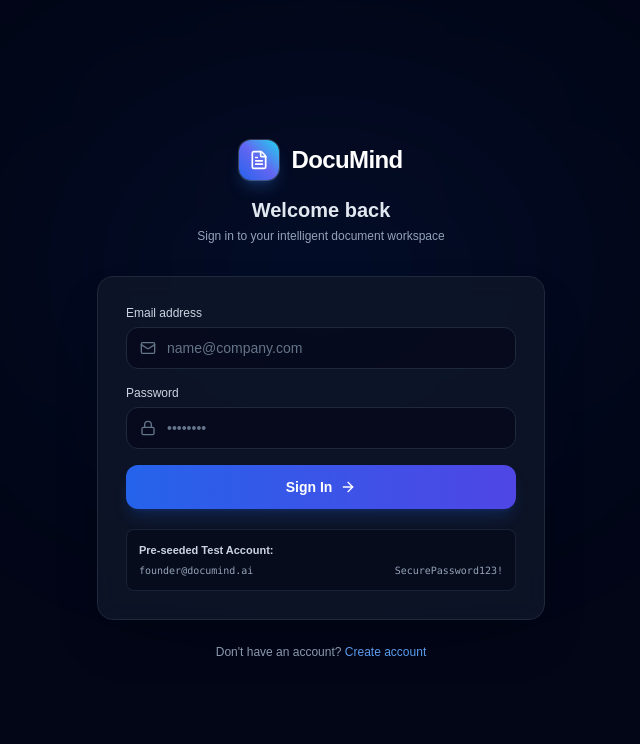
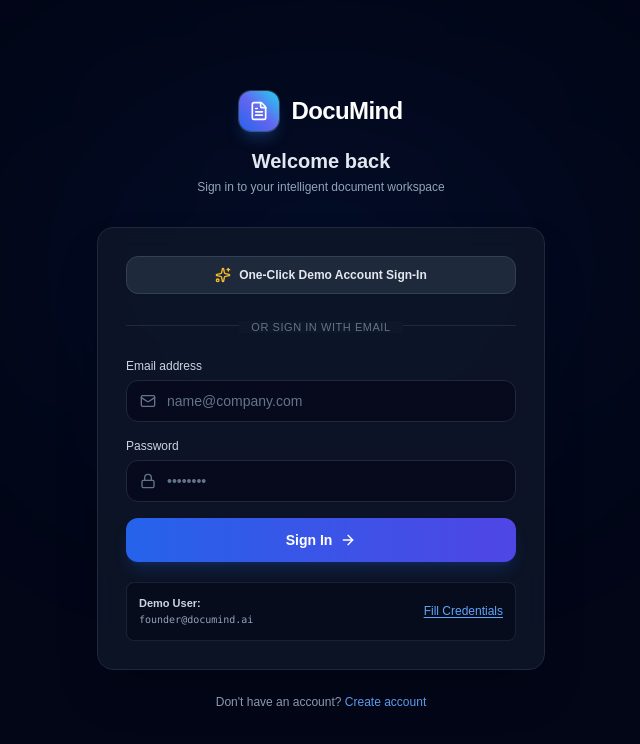
Before and after one commit to param7862989-ops/documind, a Next.js app in the folder frontend/: page /login in a window 1280 px wide. Shown: the top 744 px of the page, without its empty margins (319-959 px from the left). Built offline with nearby package versions, Linux system fonts and the light colour scheme.

Commit message:
feat: add one-click demo sign-in and strict authentication guard for dashboard

```diff
--- a/frontend/src/app/(auth)/login/page.tsx
+++ b/frontend/src/app/(auth)/login/page.tsx
@@ -3,7 +3,7 @@
 import { useState } from "react";
 import Link from "next/link";
 import { useRouter } from "next/navigation";
-import { FileText, Lock, Mail, ArrowRight, AlertCircle, Loader2 } from "lucide-react";
+import { FileText, Lock, Mail, ArrowRight, AlertCircle, Loader2, Sparkles } from "lucide-react";
 import { loginUser } from "@/lib/api";
 
 export default function LoginPage() {
@@ -13,17 +13,16 @@ export default function LoginPage() {
   const [loading, setLoading] = useState(false);
   const [error, setError] = useState<string | null>(null);
 
-  async function handleSubmit(e: React.FormEvent) {
-    e.preventDefault();
-    if (!email || !password) {
-      setError("Please fill in all fields.");
+  async function performLogin(loginEmail: string, loginPass: string) {
+    if (!loginEmail || !loginPass) {
+      setError("Please enter your email and password.");
       return;
     }
 
     try {
       setLoading(true);
       setError(null);
-      await loginUser(email, password);
+      await loginUser(loginEmail, loginPass);
       router.push("/dashboard");
     } catch (err: unknown) {
       const msg = err instanceof Error ? err.message : "Failed to sign in. Please verify your credentials.";
@@ -31,6 +30,17 @@ export default function LoginPage() {
     } finally {
       setLoading(false);
     }
+  }
+
+  function handleSubmit(e: React.FormEvent) {
+    e.preventDefault();
+    performLogin(email, password);
+  }
+
+  function handleDemoLogin() {
+    setEmail("founder@documind.ai");
+    setPassword("SecurePassword123!");
+    performLogin("founder@documind.ai", "SecurePassword123!");
   }
 
   return (
@@ -61,6 +71,26 @@ export default function LoginPage() {
               <span>{error}</span>
             </div>
           )}
+
+          {/* One-Click Demo Sign-in Button */}
+          <button
+            type="button"
+            onClick={handleDemoLogin}
+            disabled={loading}
+            className="w-full mb-5 py-2.5 px-4 rounded-xl bg-slate-800 hover:bg-slate-750 border border-slate-700 hover:border-slate-600 text-slate-200 text-xs font-semibold flex items-center justify-center space-x-2 transition shadow-sm"
+          >
+            <Sparkles className="w-4 h-4 text-amber-400" />
+            <span>One-Click Demo Account Sign-In</span>
+          </button>
+
+          <div className="relative mb-5 text-center">
+            <div className="absolute inset-0 flex items-center">
+              <div className="w-full border-t border-slate-800"></div>
+            </div>
+            <span className="relative bg-slate-900 px-3 text-[11px] uppercase tracking-wider text-slate-500">
+              Or sign in with email
+            </span>
+          </div>
 
           <form onSubmit={handleSubmit} className="space-y-4">
             <div>
@@ -114,13 +144,22 @@ export default function LoginPage() {
             </button>
           </form>
 
-          {/* Quick Demo Credentials */}
-          <div className="mt-5 p-3 rounded-lg bg-slate-950/50 border border-slate-800/80 text-[11px] text-slate-400">
-            <span className="font-semibold text-slate-300">Pre-seeded Test Account:</span>
-            <div className="mt-1 flex justify-between font-mono text-[10px] text-slate-400">
-              <span>founder@documind.ai</span>
-              <span>SecurePassword123!</span>
+          {/* Quick Demo Credentials Info */}
+          <div className="mt-5 p-3 rounded-lg bg-slate-950/50 border border-slate-800/80 text-[11px] text-slate-400 flex items-center justify-between">
+            <div>
+              <span className="font-semibold text-slate-300 block">Demo User:</span>
+              <span className="font-mono text-[10px] text-slate-400">founder@documind.ai</span>
             </div>
+            <button
+              type="button"
+              onClick={() => {
+                setEmail("founder@documind.ai");
+                setPassword("SecurePassword123!");
+              }}
+              className="text-xs text-blue-400 hover:text-blue-300 font-medium underline underline-offset-2"
+            >
+              Fill Credentials
+            </button>
           </div>
         </div>
 
--- a/frontend/src/app/dashboard/page.tsx
+++ b/frontend/src/app/dashboard/page.tsx
@@ -34,6 +34,7 @@ import {
   sendChatMessage,
   compareDocumentsList,
   clearAuthToken,
+  getAuthToken,
   User,
   DocumentItem,
   DocumentChunk,
@@ -48,6 +49,7 @@ export default function DashboardPage() {
   const [selectedDocIds, setSelectedDocIds] = useState<string[]>([]);
   const [messages, setMessages] = useState<Message[]>([]);
   const [inputValue, setInputValue] = useState("");
+  const [isAuthChecking, setIsAuthChecking] = useState(true);
   const [isUploading, setIsUploading] = useState(false);
   const [isSending, setIsSending] = useState(false);
   const [isComparing, setIsComparing] = useState(false);
@@ -73,13 +75,21 @@ export default function DashboardPage() {
   // Load User & Documents
   useEffect(() => {
     async function initDashboard() {
+      const token = getAuthToken();
+      if (!token) {
+        router.push("/login");
+        return;
+      }
+
       try {
         const u = await getCurrentUser();
         setUser(u);
         const docs = await getDocumentsList();
         setDocuments(docs);
+        setIsAuthChecking(false);
       } catch (err: unknown) {
         console.error("Dashboard init error:", err);
+        clearAuthToken();
         router.push("/login");
       }
     }
@@ -247,6 +257,17 @@ export default function DashboardPage() {
     "What are the payment and billing conditions?",
     "Identify any automatic renewal or indemnity terms."
   ];
+
+  if (isAuthChecking) {
+    return (
+      <div className="min-h-screen bg-slate-950 flex flex-col items-center justify-center text-slate-400">
+        <div className="h-10 w-10 rounded-xl bg-blue-600/20 border border-blue-500/30 flex items-center justify-center text-blue-400 mb-4 shadow-lg shadow-blue-500/20 animate-pulse">
+          <RefreshCw className="w-5 h-5 animate-spin" />
+        </div>
+        <p className="text-xs font-semibold uppercase tracking-wider text-slate-300">Authenticating DocuMind Session...</p>
+      </div>
+    );
+  }
 
   return (
     <div className="flex h-screen bg-slate-950 text-slate-100 overflow-hidden selection:bg-blue-600 selection:text-white">
```
